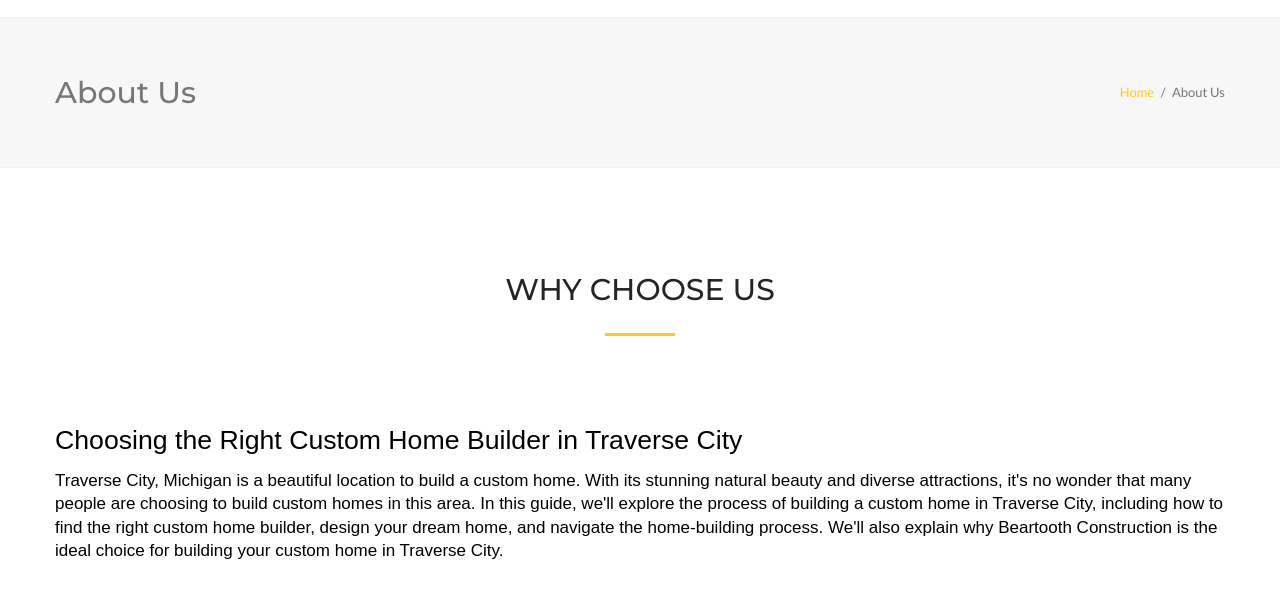
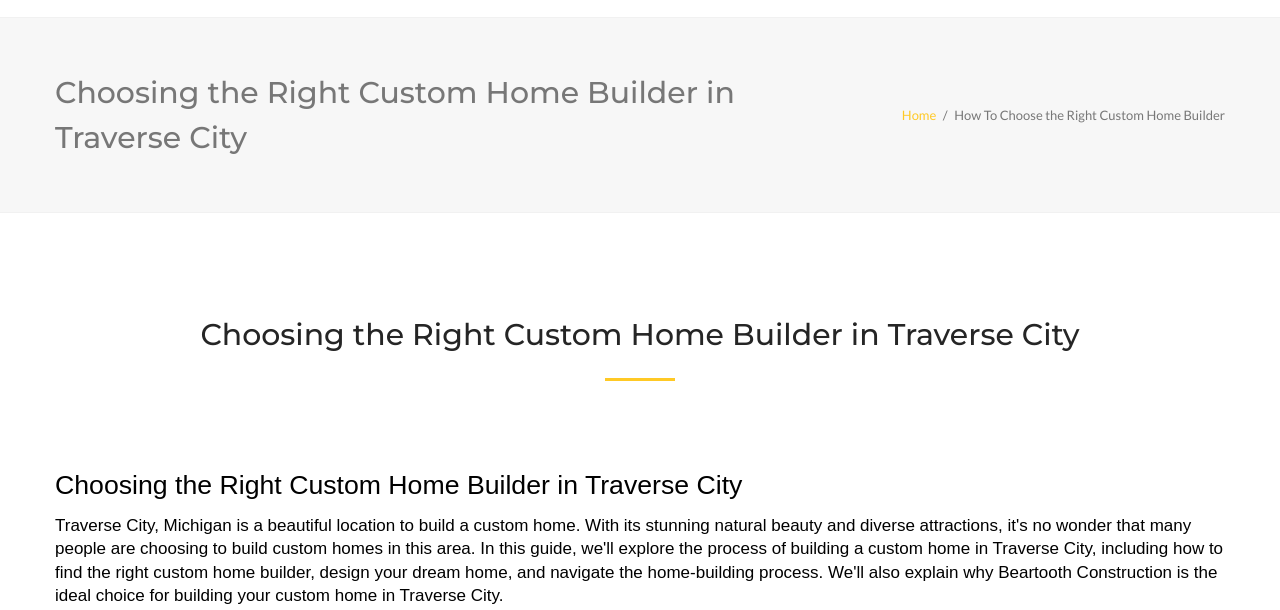
Before and after one commit to schraderweb/beartoothconstruction, a plain HTML site: page choosing-the-right-custom-home-builder-in-traverse-city.html in a window 1280 px wide. Shown: the part 143-753 px from the top of the page. Drawn offline with Linux system fonts and the light colour scheme.

Commit message:
Update and rename article1.html to choosing-the-right-custom-home-builder-in-traverse-city.html

```diff
--- a/article1.html
+++ b/choosing-the-right-custom-home-builder-in-traverse-city.html
@@ -8,7 +8,7 @@
   <!-- Basic Page Needs -->
   <meta charset="utf-8">
   <!--[if IE]><meta http-equiv='X-UA-Compatible' content='IE=edge,chrome=1'><![endif]-->
-  <title>Beartooth Construction</title>
+  <title>Choosing the Right Custom Home Builder in Traverse City | Beartooth Construction</title>
   <meta name="description"
     content="Template built for Construction Company, Building Services, Architecture, Engineering, Cleaning Service and other Construction related services">
   <meta name="keywords"
@@ -77,14 +77,14 @@
         <div id="featured-title-inner" class="container clearfix">
           <div class="featured-title-inner-wrap">
             <div class="featured-title-heading-wrap">
-              <h1 class="featured-title-heading">About Us</h1>
+              <h1 class="featured-title-heading">Choosing the Right Custom Home Builder in Traverse City</h1>
             </div>
             <div id="breadcrumbs">
               <div class="breadcrumbs-inner">
                 <div class="breadcrumb-trail">
                   <a href="/index.html" title="Construction" rel="home" class="trail-begin">Home</a>
                   <span class="sep">/</span>
-                  <span class="trail-end">About Us</span>
+                  <span class="trail-end">How To Choose the Right Custom Home Builder</span>
                 </div>
               </div>
             </div>
@@ -104,7 +104,7 @@
                     <div class="row">
                       <div class="col-md-12">
                         <div class="wprt-spacer" data-desktop="100" data-mobi="40" data-smobi="40"></div>
-                        <h2 class="text-center margin-bottom-20">WHY CHOOSE US</h2>
+                        <h2 class="text-center margin-bottom-20">Choosing the Right Custom Home Builder in Traverse City</h2>
                         <div class="wprt-lines style-2 custom-1">
                           <div class="line-1"></div>
                         </div>
```
